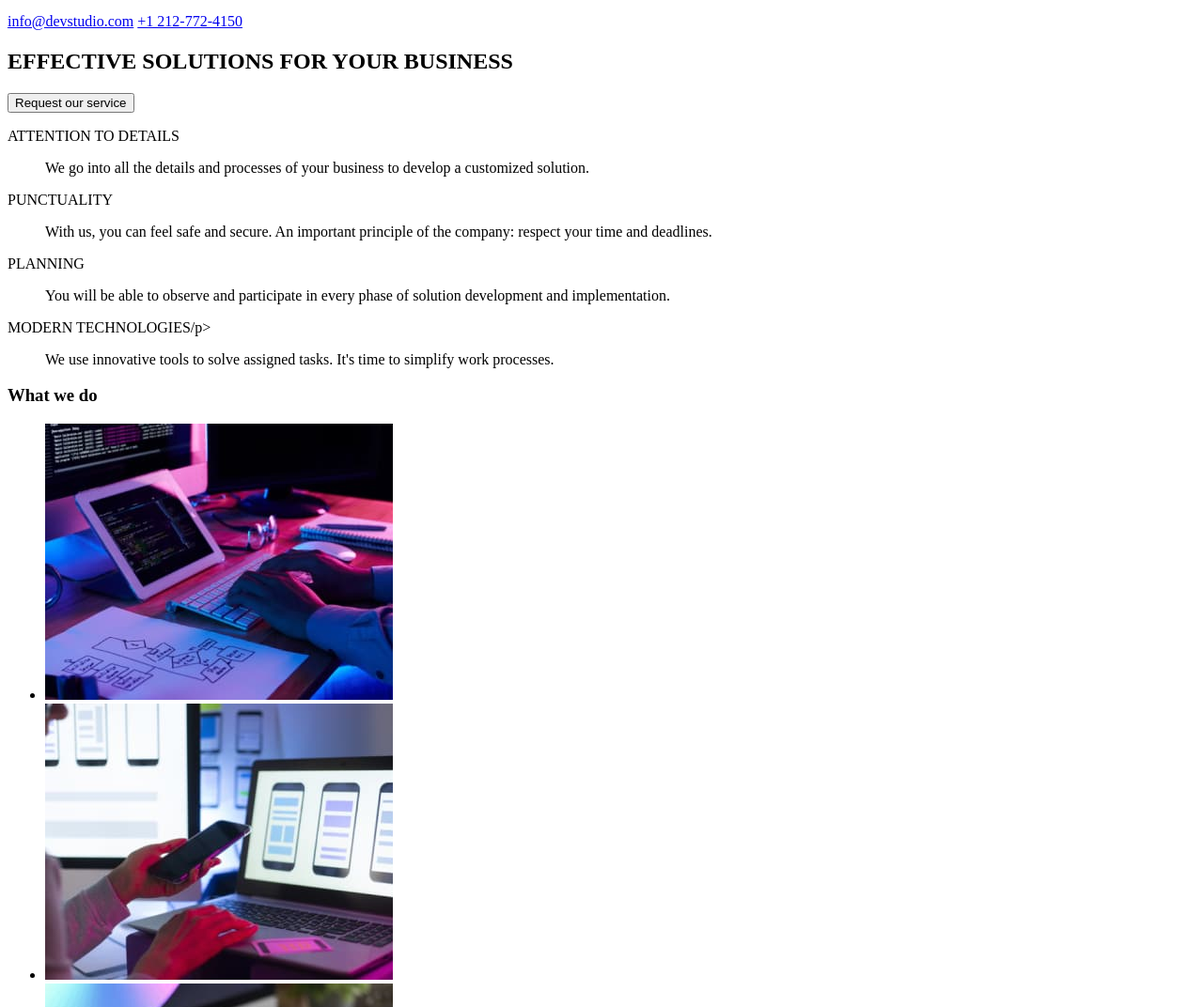
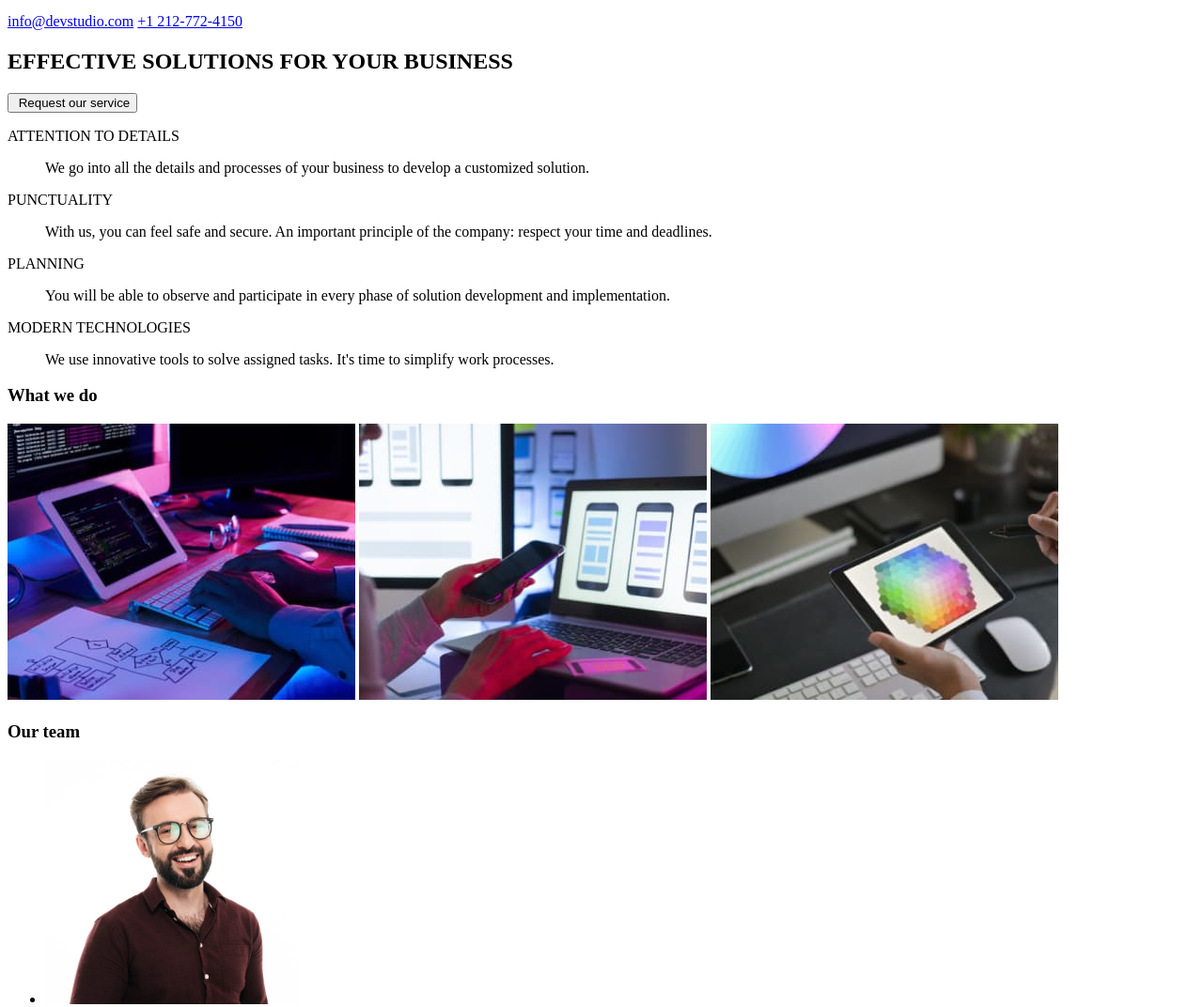
Before and after one commit to rudopulos/goit-markup-hw-01, a plain HTML site: page index.html in a window 1280 px wide. Shown: the part 123-1195 px from the top of the page at 94% size. Drawn offline with Linux system fonts and the light colour scheme.

Commit message:
Correction

```diff
--- a/index.html
+++ b/index.html
@@ -21,7 +21,7 @@
     </header>
     <section>
       <h1 title ="EFFECTIVE SOLUTIONS FOR YOUR BUSINESS">EFFECTIVE SOLUTIONS FOR YOUR BUSINESS</h1>
-      <button>Request our service</button>
+      <input type="button" value=" Request our service">
     </section>
     <main>
     <section>
@@ -37,7 +37,7 @@
       <ul>
         You will be able to observe and participate in every phase of solution development and implementation.
       </ul>
-      <p>MODERN TECHNOLOGIES/p>
+      <p>MODERN TECHNOLOGIES</p>
       <ul>
         We use innovative tools to solve assigned tasks. It's time to simplify work processes.
       </ul>
@@ -45,16 +45,12 @@
     </section>
     <section>
       <h3>What we do</h3>
-      <ul>
-        <li>
+      <section>
       <img src="./images/tableta_tastatura.jpg", alt="Tableta + tastatura" width="370px" height="294px">
-    </li>
-    <li>
-    <img src="./images/telefon_laptop.jpg", alt="telefon + laptop " width="370px" height="294px">
-  </li>
-  <li>
+      <img src="./images/telefon_laptop.jpg", alt="telefon + laptop " width="370px" height="294px">
       <img src="./images/tableta_mouse.jpg", alt="telefon + mouse " width="370px" height="294px">
-    </li>
+
+  </section>
 
     </ul>
     <h3>Our team</h3>
```
